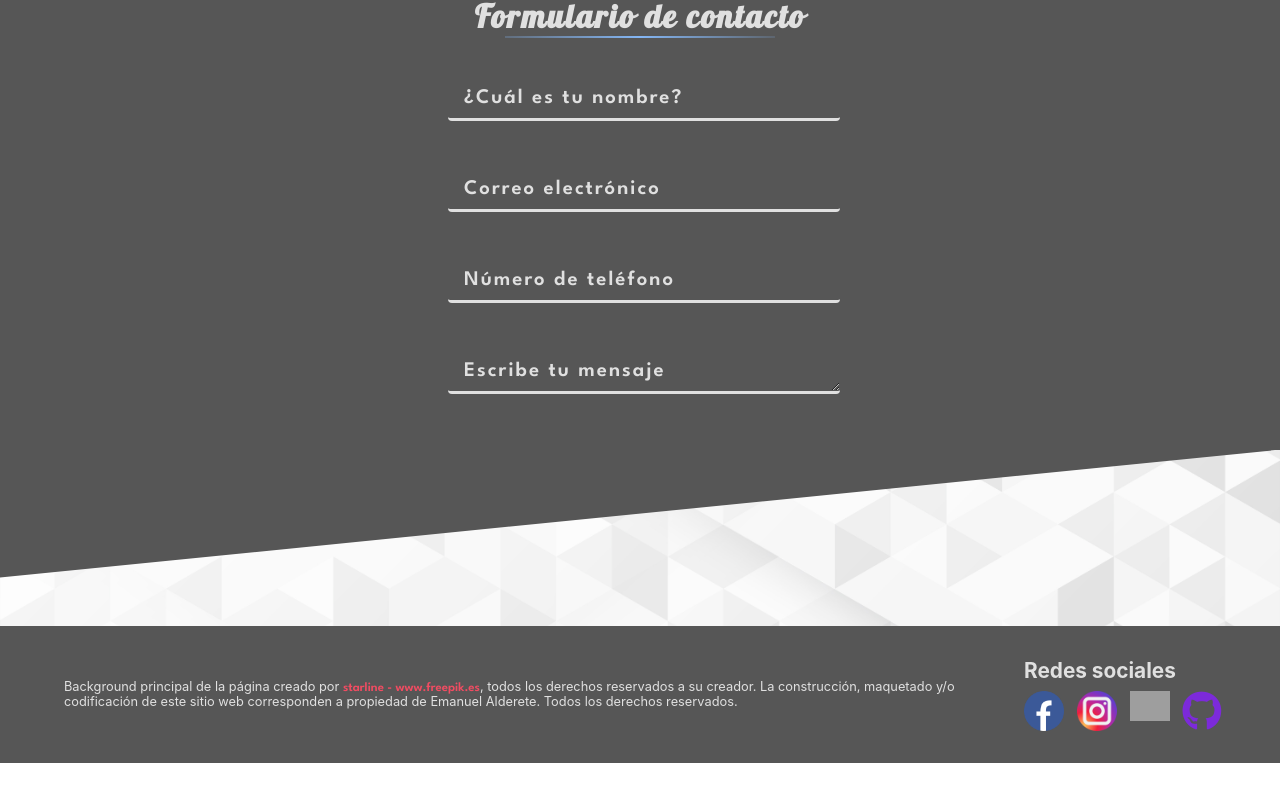
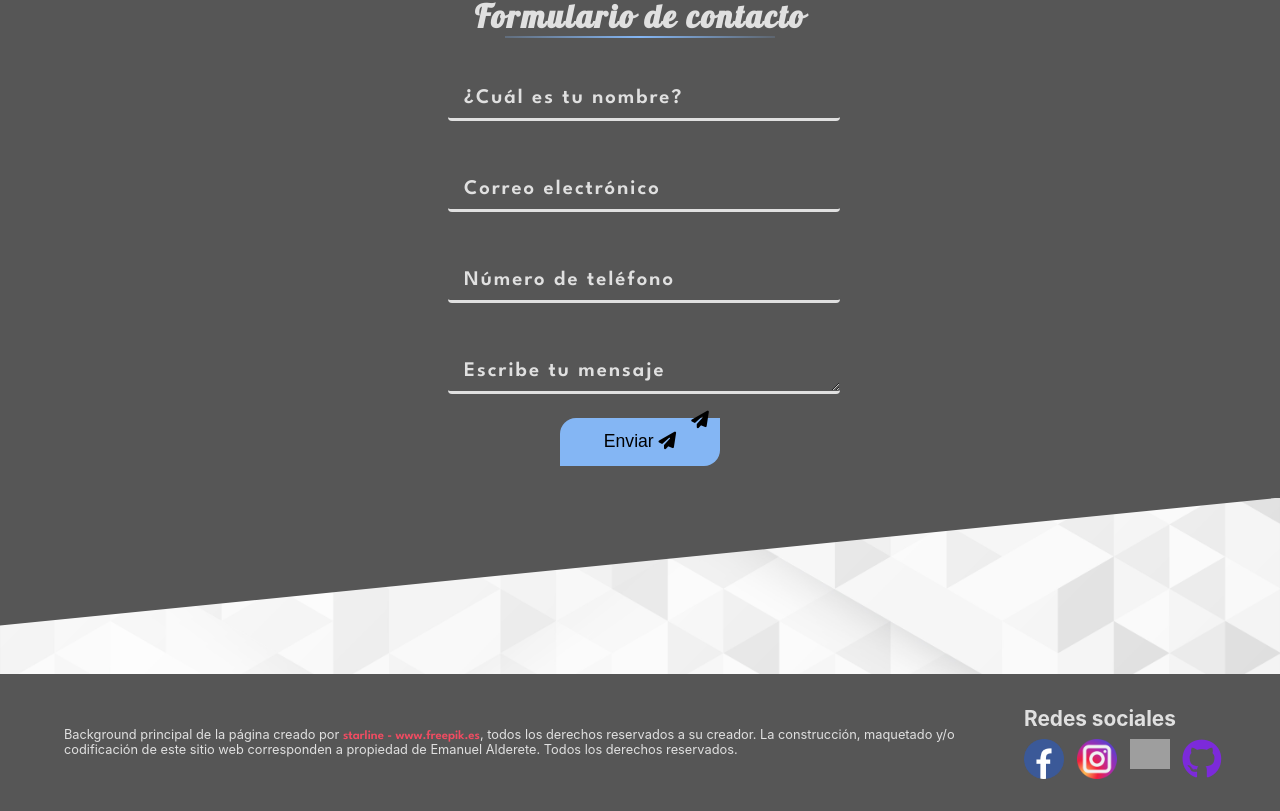
Before and after one commit to emalderete/portfolio_v2, a React (Create React App) app: page /contact in a window 1280 px wide. Shown: the part 580-1391 px from the top of the page. Before the commit the page ends 1343 px from the top, so only its background shows below. Built offline with nearby package versions, Linux system fonts and the light colour scheme; grey boxes are pictures that could not be loaded; a web font is replaced by a local one.

Commit message:
Se realiza BUILD del repositorio
• En medida de aplicar el uso de GitHub Pages, se realiza el respectivo build al proyecto React para que sea tomado de manera correcta.

```diff
--- a/src/App.css
+++ b/src/App.css
@@ -853,6 +853,41 @@ body::-webkit-scrollbar-thumb {
     height: 6rem;
 }
 
+.formButtonContainer {
+    width: 100%;
+    display: flex;
+    justify-content: center;
+}
+
+.formButton {
+    width: 10rem;
+    height: 3rem;
+    font-size: 110%;
+    border-bottom-right-radius: 1rem;
+    border-top-left-radius: 1rem;
+    border: none;
+    background-color: #84b6f4;
+    transition: 200ms;
+    position: relative;
+}
+
+.formButton:hover {
+    background-color: #4b97f5;
+    border-bottom-left-radius: 1rem;
+    border-top-right-radius: 1rem;
+    border-bottom-right-radius: 0;
+    border-top-left-radius: 0;
+}
+
+.paperPlane1 {
+    position: relative;
+}
+
+.paperPlane2 {
+    position: absolute;
+    transform: translate(15px, -20px);
+}
+
 .shapeBottom {
     background-color: #565656;
     margin-bottom: 3rem;
--- a/src/Components/ContactComponents/ConctactForm.js
+++ b/src/Components/ContactComponents/ConctactForm.js
@@ -43,6 +43,9 @@ const ConctactForm = () => {
                             <span style={messageState ? formStyles.span : null} className='spanInput'>Escribe tu mensaje</span>
                             <textarea className='formInput formInputTextArea' typeof='text' name='message' id='message' required onFocus={()=>{setMessageState(true)}} onBlur={()=>{evaluateInputState('#message', setMessageState)}}/>
                         </label>
+                        <div className='formButtonContainer'>
+                            <button className='formButton'>Enviar <i className="fas fa-paper-plane paperPlane1"></i><i className="fas fa-paper-plane paperPlane2"></i></button>
+                        </div>
                     </form>
                 </article>
             <div className='shapeBottom'></div>
```
